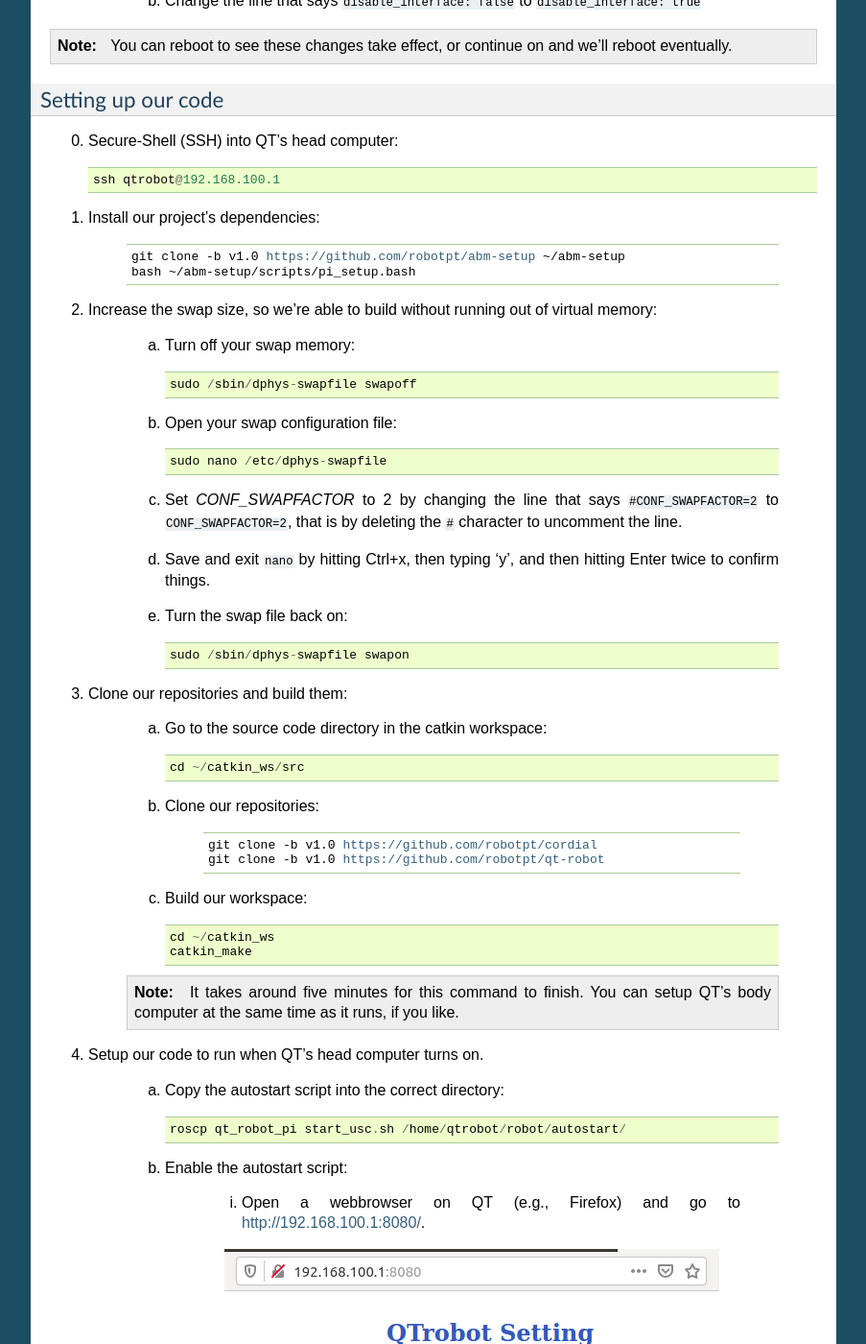
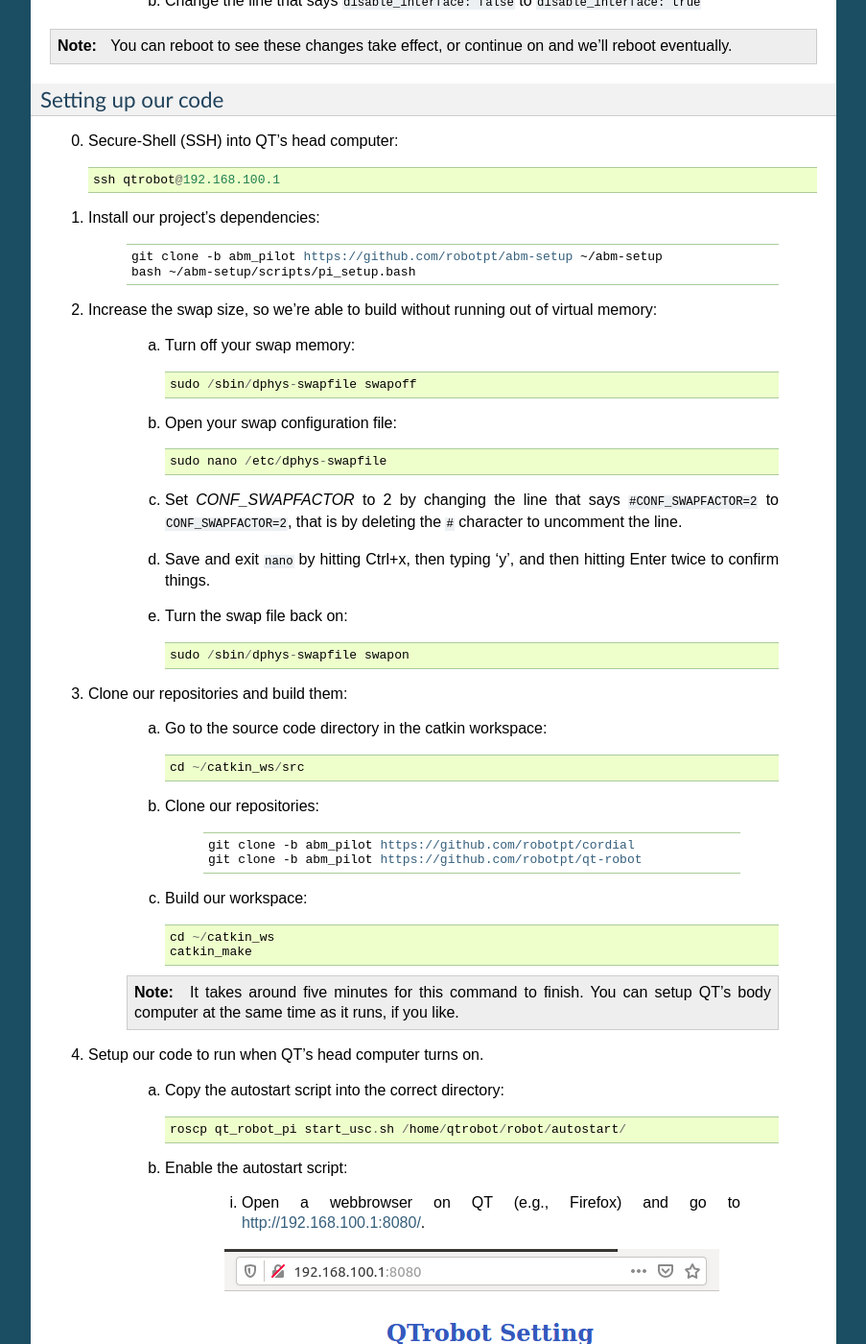
Before and after one commit to robotpt/abm-setup, a Sphinx documentation site: the page built from docs/setup.rst, in a window 1280 px wide and 1400 px high, scrolled down 1767 px. Shown: the whole window at 96% size, without its empty margins (198-1101 px from the left). Built offline with Sphinx 7.4.7, drawn with Linux system fonts in a browser that asks for light colours; some of the changed text lies outside the part shown.

Commit message:
Update version tag

```diff
--- a/docs/setup.rst
+++ b/docs/setup.rst
@@ -1,7 +1,7 @@
 Setup
 =====
 
-.. |version| replace:: v1.0
+.. |version| replace:: abm_pilot
 
 What you'll need
 ----------------
```
Also changed, not shown: 2 other files.
